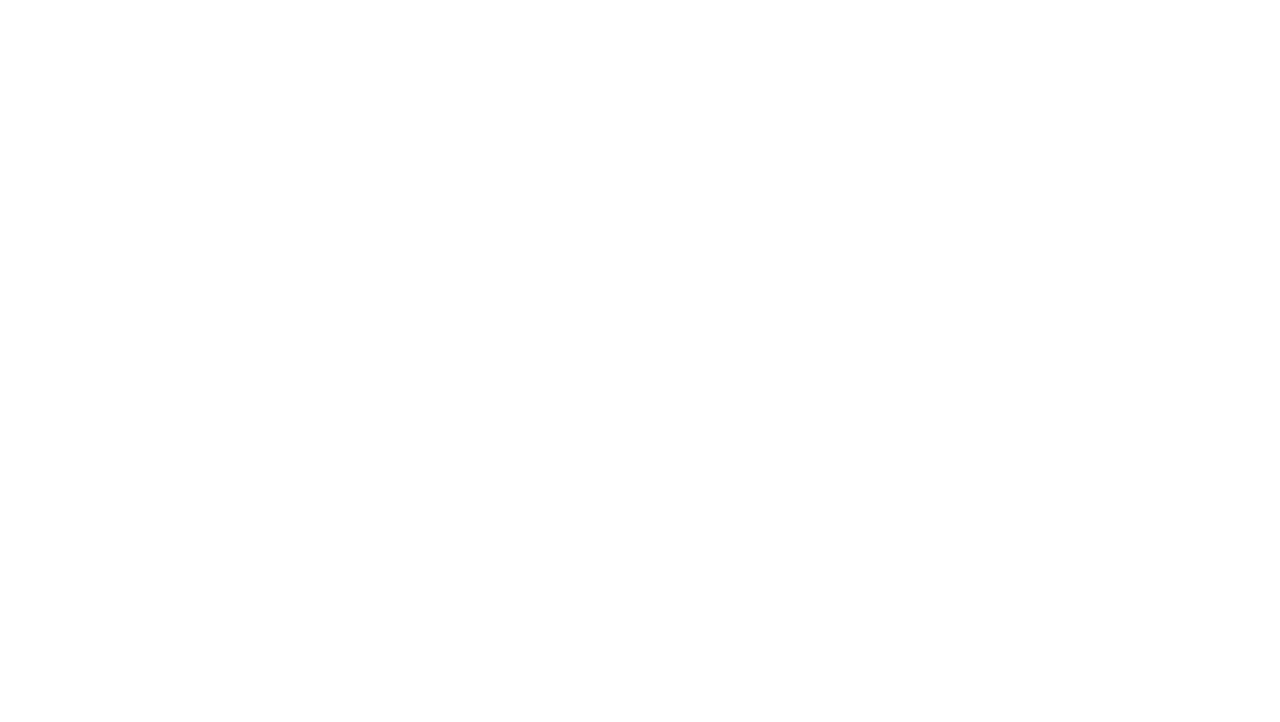
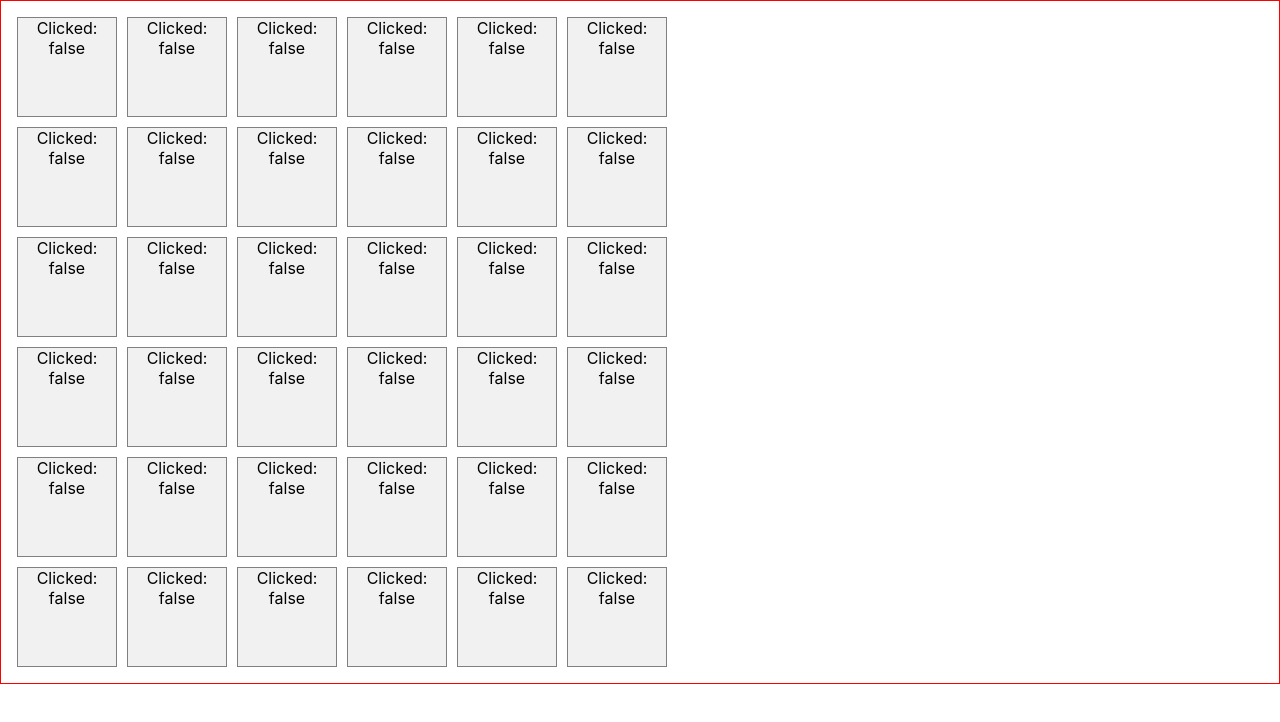
Before and after one commit to cvlost/homework-54, a React (Create React App) app: page / in a window 1280 px wide. Shown: the top 722 px of the page. Built offline with nearby package versions, Linux system fonts and the light colour scheme.

Commit message:
Created Field component

```diff
--- a/src/App.css
+++ b/src/App.css
@@ -1,3 +1,7 @@
+*, *::before, *::after {
+  box-sizing: border-box;
+}
+
 body {
   margin: 0;
   font-family: -apple-system, BlinkMacSystemFont, 'Segoe UI', 'Roboto', 'Oxygen',
--- a/src/App.tsx
+++ b/src/App.tsx
@@ -1,10 +1,32 @@
-import React from 'react';
+import React, {useState} from 'react';
 import './App.css';
+import Field from "./components/Field/Field";
 
 function App() {
+  const getModel = () => {
+    let id = 0;
+    const size = 36;
+    const arr = [];
+    for (let i = 0; i < 36; i ++) arr.push({hasItem: false, clicked: false, id: (id++).toString()});
+    const rand = Math.floor(Math.random() * size);
+    arr[rand].hasItem = true;
+    return arr;
+  };
+
+  const [cells, setCells] = useState<CellData[]>(getModel());
+
+  const handleCellClick = (id: string) => {
+    const i = cells.findIndex(cell => cell.id === id);
+    const cellsCopy = [...cells];
+    const itemCopy = {...cells[i]};
+    itemCopy.clicked = true;
+    cellsCopy[i] = itemCopy;
+    setCells(cellsCopy);
+  };
+
   return (
     <div className="App">
-
+      <Field cells={cells} onCellClick={handleCellClick}/>
     </div>
   );
 }
--- /dev/null
+++ b/src/components/Field/Field.css
@@ -0,0 +1,48 @@
+.Field {
+    border: 1px solid red;
+    padding: 1em;
+    display: grid;
+    grid-template-columns: repeat(6, 100px);
+    grid-template-rows: repeat(6, 100px);
+    gap: 10px;
+    user-select: none;
+}
+
+.Field-cell {
+    --size: 100px;
+    flex: 0 1 var(--size);
+    height: var(--size);
+    cursor: pointer;
+    position: relative;
+}
+
+.Field-cell-front {
+    transform: perspective(600px) rotateY(0deg);
+    background-color: #f1f1f1;
+}
+
+.Field-cell-back {
+    transform: perspective(600px) rotateY(180deg);
+    background-color: #f1f1f1;
+    font-size: 0;
+}
+
+.Field-cell-back, .Field-cell-front {
+    width: 100%;
+    height: 100%;
+    overflow: hidden;
+    backface-visibility: hidden;
+    position: absolute;
+    transition: transform .4s linear;
+    border: 1px solid gray;
+}
+
+
+.Field-cell-clicked .Field-cell-front {
+    transform: perspective(600px) rotateY(-180deg);
+}
+
+.Field-cell-clicked .Field-cell-back {
+    transform: perspective(600px) rotateY(0deg);
+    font-size: 2em;
+}
--- /dev/null
+++ b/src/components/Field/Field.tsx
@@ -0,0 +1,28 @@
+import React from 'react';
+import './Field.css';
+
+interface Props {
+  cells: CellData[];
+  onCellClick: (id: string) => void;
+}
+
+const Field: React.FC<Props> = ({cells, onCellClick}) => {
+  return (
+    <div className="Field">
+      {cells.map(cell => {
+        let item = '';
+        const cellClasses = ['Field-cell'];
+        if (cell.clicked) cellClasses.push('Field-cell-clicked');
+        if (cell.hasItem) item = 'O';
+        return (
+          <div key={cell.id} className={cellClasses.join(' ')} onClick={() => {onCellClick(cell.id)}}>
+            <div className="Field-cell-front">Clicked: {cell.clicked ? 'true' : 'false'}</div>
+            <div className="Field-cell-back">{item}</div>
+          </div>
+        );
+      })}
+    </div>
+  );
+};
+
+export default Field;
--- /dev/null
+++ b/src/types.d.ts
@@ -0,0 +1,5 @@
+type CellData = {
+  hasItem: boolean;
+  clicked: boolean;
+  id: string;
+}
```
